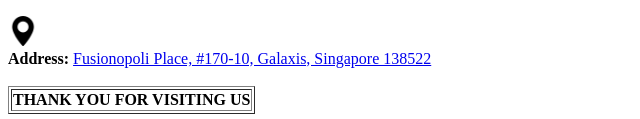
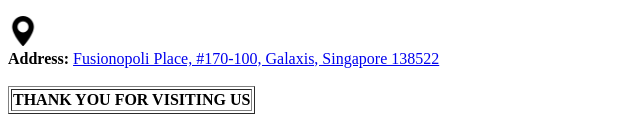
Before and after one commit to rohangadhave08/furniture-shop, a plain HTML site: page pages/contact.html in a window 1280 px wide. Shown: the part 775-894 px from the top of the page, 0-640 px from the left. Drawn offline with Linux system fonts and the light colour scheme.

Commit message:
sixth commit

```diff
--- a/pages/contact.html
+++ b/pages/contact.html
@@ -29,7 +29,7 @@
     <a href="mailto:woodendecor@gmail.com">woodendecor@gmai.com</a><br/><br/>
     <img src="./../images/contact icons/447031.png" height="30">
     <br/><b>Address:</b>
-    <a href="https://www.google.co.in/maps">Fusionopoli Place, #170-10, Galaxis, Singapore 138522</a><br/><br/>
+    <a href="https://www.google.co.in/maps">Fusionopoli Place, #170-100, Galaxis, Singapore 138522</a><br/><br/>
     <table border="1">
         <tr>
             <th>THANK YOU FOR VISITING US</th>
```
